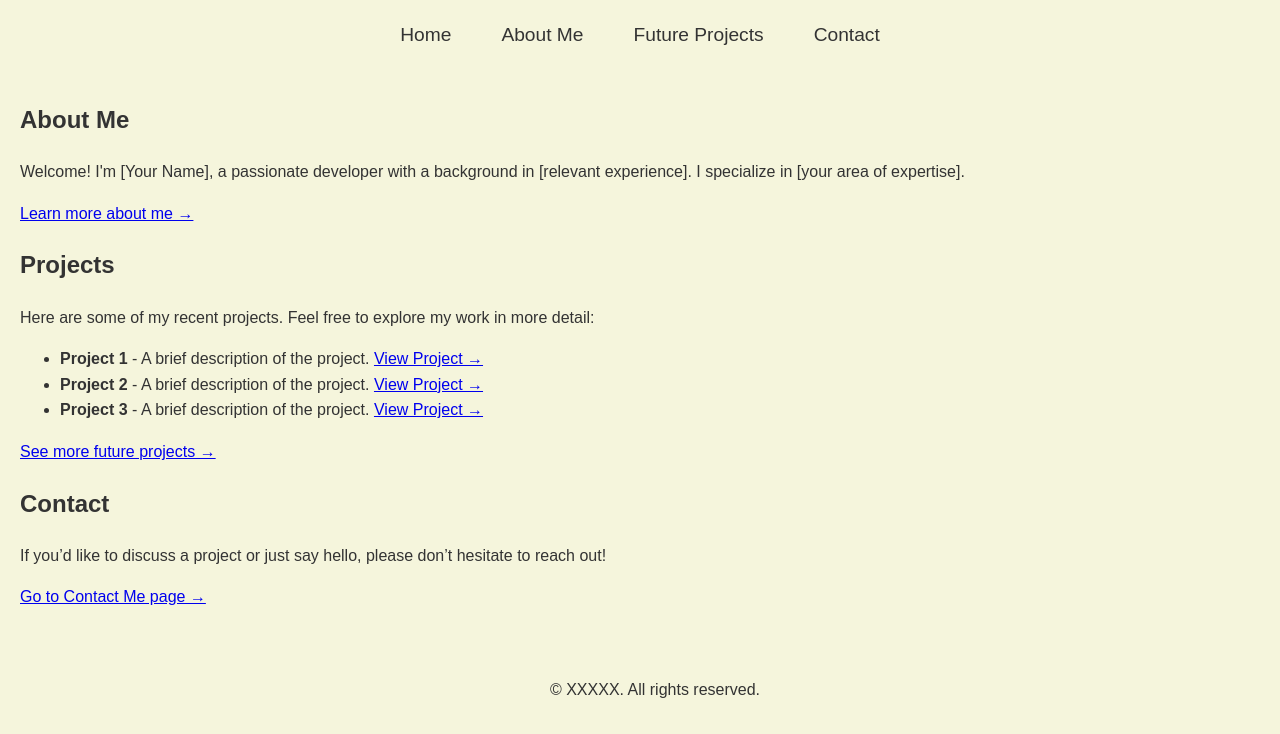
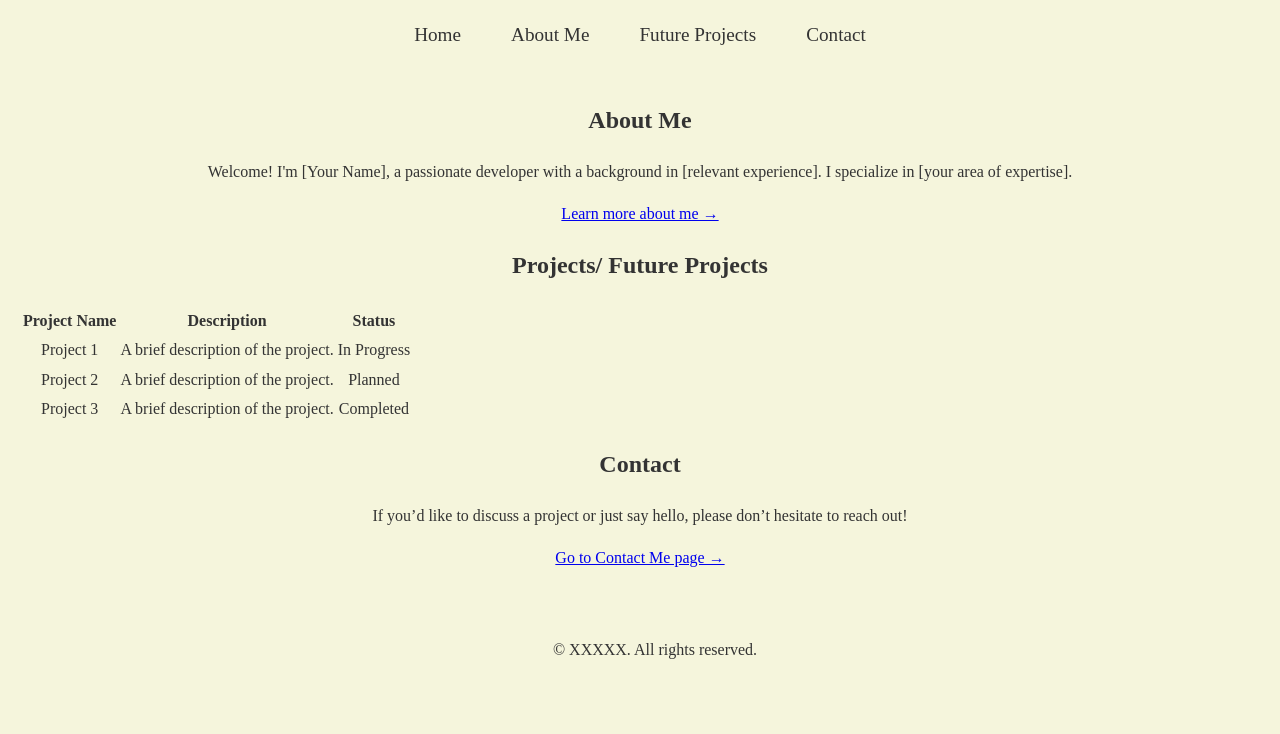
Before and after one commit to MalcolmXRocket/Next-Chapter-Website, a plain HTML site: page Future Projects.html in a window 1280 px wide. Shown: the part 132-866 px from the top of the page. After the commit the page ends 826 px from the top, so only its background shows below. Drawn offline with Linux system fonts and the light colour scheme.

Commit message:
updated stylesheet, also updated future projects and about me

```diff
--- a/Future Projects.html
+++ b/Future Projects.html
@@ -31,27 +31,34 @@
             <p><a href="About Me.html">Learn more about me &rarr;</a></p>
         </section>
 
-        <section id="projects">
-            <h2>Projects</h2>
-            <p>Here are some of my recent projects. Feel free to explore my work in more detail:</p>
-
-            <!-- A few project examples with links -->
-            <ul>
-                <li>
-                    <strong>Project 1</strong> - A brief description of the project.
-                    <a href="project1.html">View Project &rarr;</a>
-                </li>
-                <li>
-                    <strong>Project 2</strong> - A brief description of the project.
-                    <a href="project2.html">View Project &rarr;</a>
-                </li>
-                <li>
-                    <strong>Project 3</strong> - A brief description of the project.
-                    <a href="project3.html">View Project &rarr;</a>
-                </li>
-            </ul>
-
-            <p><a href="Future Projects.html">See more future projects &rarr;</a></p>
+        <section id="future-projects">
+            <h2>Projects/ Future Projects</h2>
+            <table>
+                <thead>
+                    <tr>
+                        <th>Project Name</th>
+                        <th>Description</th>
+                        <th>Status</th>
+                    </tr>
+                </thead>
+                <tbody>
+                    <tr>
+                        <td>Project 1</td>
+                        <td>A brief description of the project.</td>
+                        <td>In Progress</td>
+                    </tr>
+                    <tr>
+                        <td>Project 2</td>
+                        <td>A brief description of the project.</td>
+                        <td>Planned</td>
+                    </tr>
+                    <tr>
+                        <td>Project 3</td>
+                        <td>A brief description of the project.</td>
+                        <td>Completed</td>
+                    </tr>
+                </tbody>
+            </table>
         </section>
 
         <section id="contact-info">
--- a/stylesheet.css
+++ b/stylesheet.css
@@ -2,10 +2,12 @@
 body {
     background-color: #f5f5dc; /* Beige background throughout */
     color: #333333; /* Black text */
-    font-family: Arial, sans-serif;
+    font-family: 'Times New Roman', Times, serif, sans-serif;
     margin: 0;
     padding: 0;
     line-height: 1.6;
+    text-align: center;
+
 }
 
 /* Centered Header Styling */
@@ -70,3 +72,16 @@ footer {
     padding: 15px;
     width: 100%;
 }
+
+/* Center all unordered and ordered lists along with their bullets or numbers */
+ul, ol {
+    list-style-position: inside; /* This aligns bullets or numbers with text */
+    text-align: center; /* Centers the list content */
+    padding: 0; /* Removes default padding on the left */
+    display: inline-block; /* Keeps the list inline for centering */
+}
+
+/* Optional: Center the container around the list for wider layout control */
+section, main {
+    text-align: center;
+}
```
Also changed, not shown: About Me.html (+12 -0 lines), 1 other file.
